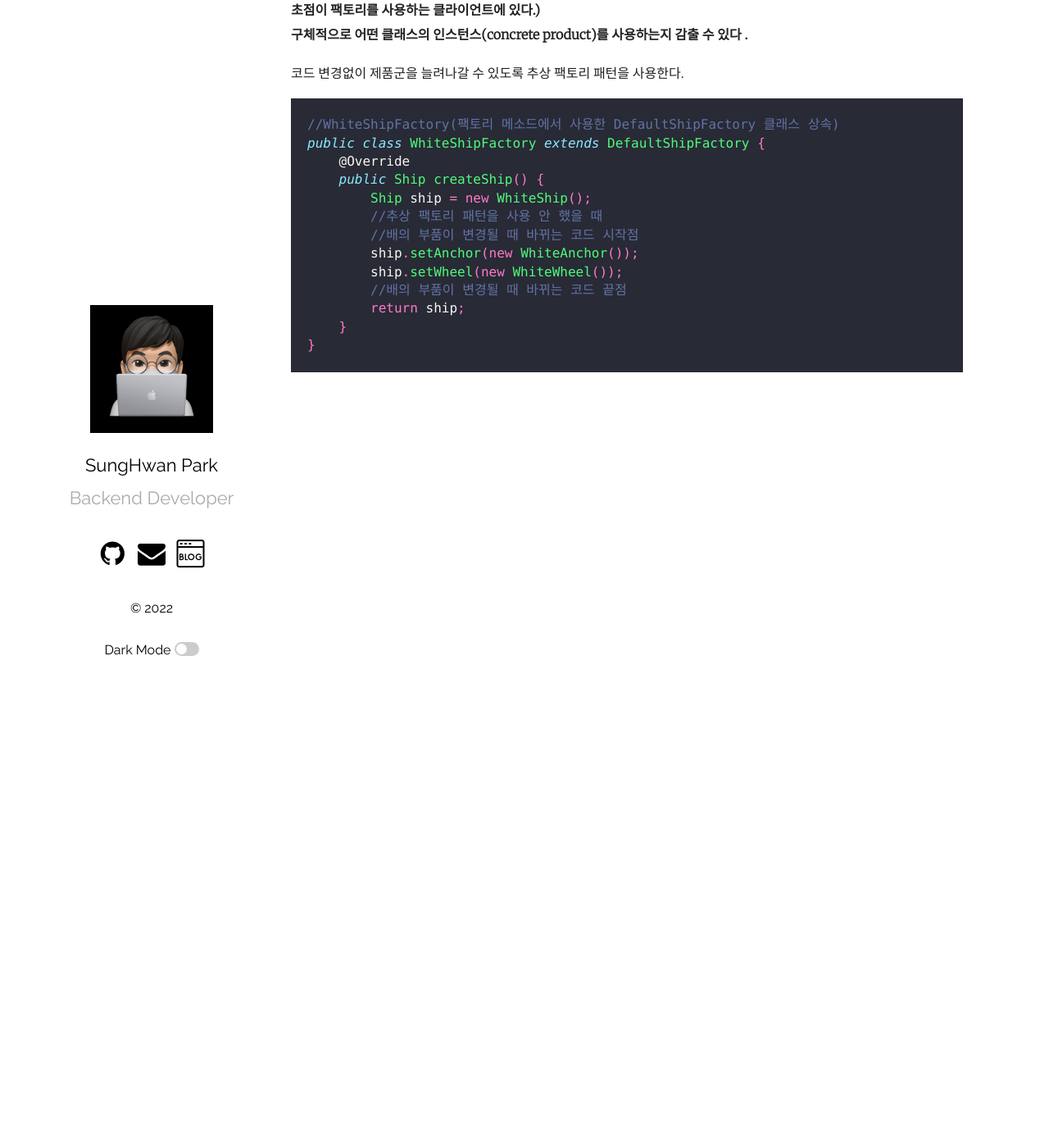
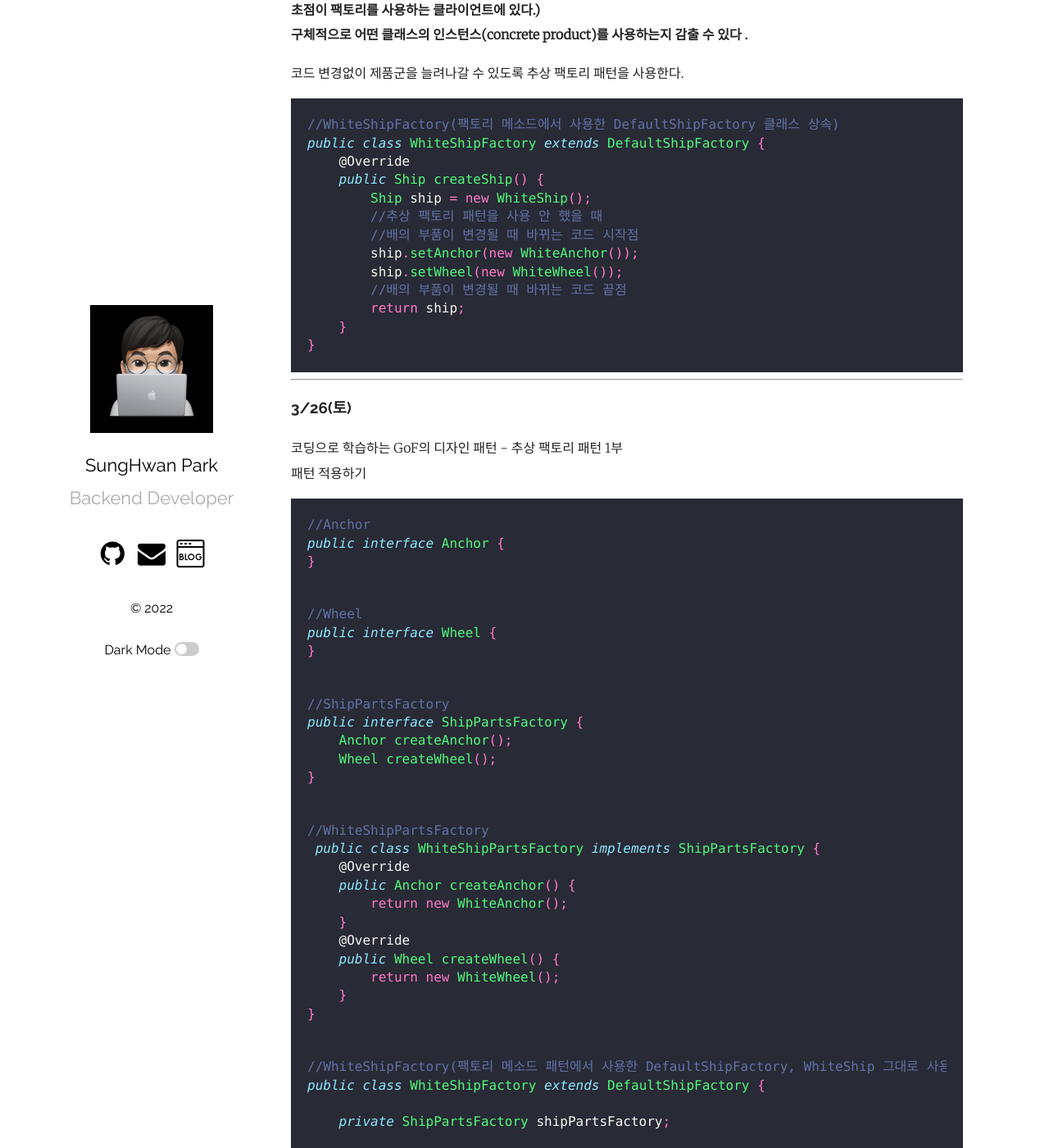
Before and after one commit to mrpark219/TIL, a Jekyll site: the page built from _posts/2022-03-13-3월TIL.markdown, in a window 1280 px wide and 1400 px high, scrolled down 13277 px. Shown: the whole window at 82% size. Built offline with Jekyll 4.4.1, drawn with Linux system fonts in a browser that asks for light colours; comment, search, counter and statistics services are not loaded; some of the changed text lies outside the part shown.

Commit message:
feat: 2022-03-26 TIL 추가

````diff
--- a/_posts/2022-03-13-3월TIL.markdown
+++ b/_posts/2022-03-13-3월TIL.markdown
@@ -613,3 +613,116 @@ public class WhiteShipFactory extends DefaultShipFactory {
     }
 }
 ```
+
+---
+
+### 3/26(토)
+
+코딩으로 학습하는 GoF의 디자인 패턴 - 추상 팩토리 패턴 1부<br/>
+패턴 적용하기
+
+```java
+//Anchor
+public interface Anchor {
+}
+```
+
+```java
+//Wheel
+public interface Wheel {
+}
+```
+
+```java
+//ShipPartsFactory
+public interface ShipPartsFactory {
+    Anchor createAnchor();
+    Wheel createWheel();
+}
+```
+
+```java
+//WhiteShipPartsFactory
+ public class WhiteShipPartsFactory implements ShipPartsFactory {
+    @Override
+    public Anchor createAnchor() {
+        return new WhiteAnchor();
+    }
+    @Override
+    public Wheel createWheel() {
+        return new WhiteWheel();
+    }
+}
+```
+
+```java
+//WhiteShipFactory(팩토리 메소드 패턴에서 사용한 DefaultShipFactory, WhiteShip 그대로 사용) - 클라이언트
+public class WhiteShipFactory extends DefaultShipFactory {
+
+    private ShipPartsFactory shipPartsFactory;
+
+    public WhiteShipFactory(ShipPartsFactory shipPartsFactory) {
+        this.shipPartsFactory = shipPartsFactory;
+    }
+
+    @Override
+    public Ship createShip() {
+        Ship ship = new WhiteShip();
+        ship.setAnchor(shipPartsFactory.createAnchor());
+        ship.setWheel(shipPartsFactory.createWheel());
+        return ship;
+    }
+}
+```
+
+Ship 객체 Anchor, Wheel 부분 수정
+
+```java
+private Wheel wheel;
+private Anchor anchor;
+```
+
+변경되는 부품
+
+```java
+//WhiteAnchorPro
+public class WhiteAnchorPro implements Anchor{
+}
+```
+
+```java
+//WhiteWheelPro
+public class WhiteWheelPro implements Wheel {
+}
+```
+
+변경된 부품을 사용하는 공장
+
+```java
+public class WhitePartsProFactory implements ShipPartsFactory {
+    @Override
+    public Anchor createAnchor() {
+        return new WhiteAnchorPro();
+    }
+
+    @Override
+    public Wheel createWheel() {
+        return new WhiteWheelPro();
+    }
+}
+```
+
+확인 코드
+
+```java
+//ShipInventory
+public class ShipInventory {
+    public static void main(String[] args) {
+        //ShipFactory shipFactory = new WhiteShipFactory(new WhiteShipPartsFactory()); //공장을 바꾸면 배의 부품도 변경된다.
+        ShipFactory shipFactory = new WhiteShipFactory(new WhiteShipPartsProFactory());
+        Ship ship = shipFactory.createShip();
+        System.out.println(ship.getAnchor().getClass());
+        System.out.println(ship.getWheel().getClass());
+    }
+}
+```
````
